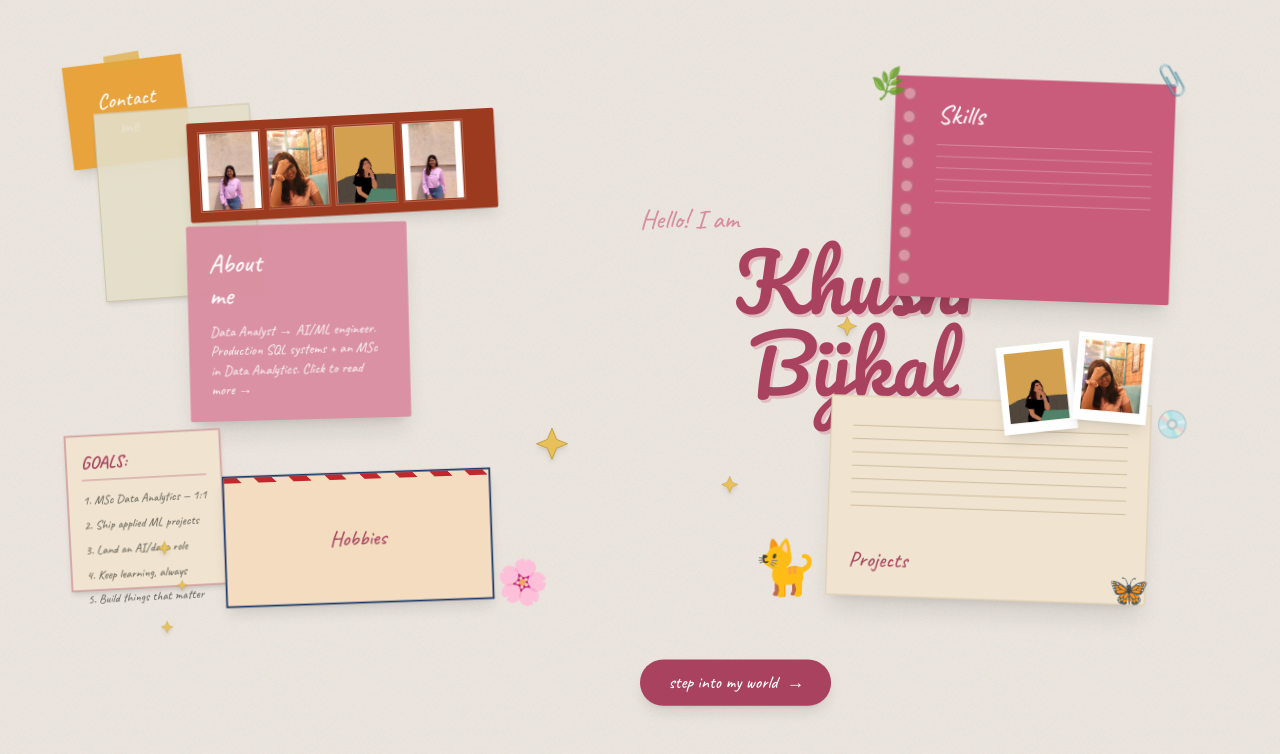
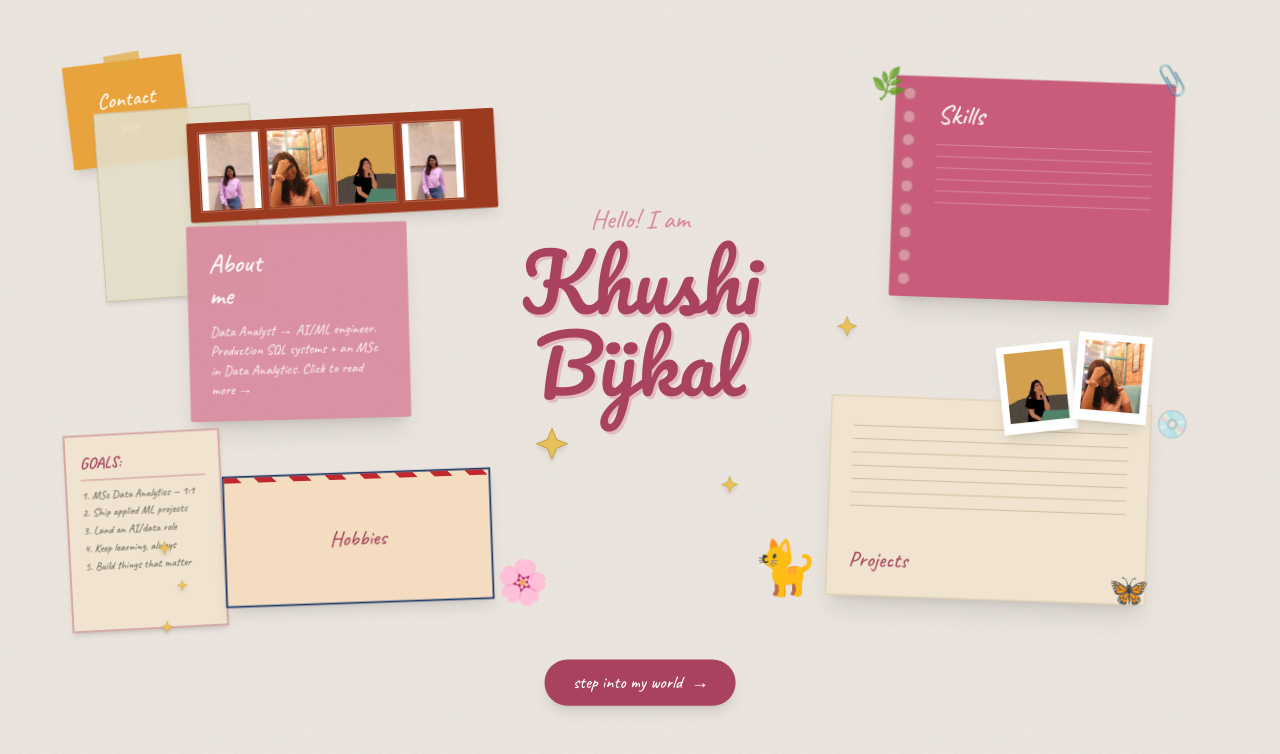
Before and after one commit to khu590/portfolio, a Next.js app: page / in a window 1280 px wide. Shown: the top 754 px of the page. Built offline with nearby package versions, Linux system fonts and the light colour scheme.

Commit message:
fix real centering bug and Goals card overflow

```diff
--- a/components/Landing.tsx
+++ b/components/Landing.tsx
@@ -134,11 +134,11 @@ function AboutCard() {
 
 function GoalsCard() {
   return (
-    <div className="bg-scrap-cream border-2 border-scrap-rosedark/40 shadow-md w-full h-full p-4">
-      <p className="font-hand text-xl text-scrap-rosedark font-bold border-b-2 border-scrap-rosedark/30 pb-1 mb-3">
+    <div className="bg-scrap-cream border-2 border-scrap-rosedark/40 shadow-md w-full h-full p-4 overflow-hidden">
+      <p className="font-hand text-lg text-scrap-rosedark font-bold border-b-2 border-scrap-rosedark/30 pb-1 mb-2">
         GOALS:
       </p>
-      <ul className="font-hand text-sm text-inksoft/80 space-y-2">
+      <ul className="font-hand text-[0.8rem] leading-tight text-inksoft/80 space-y-1">
         <li>1. MSc Data Analytics — 1:1</li>
         <li>2. Ship applied ML projects</li>
         <li>3. Land an AI/data role</li>
@@ -256,18 +256,24 @@ function DesktopBoard({ onEnter }: { onEnter: (id?: string) => void }) {
           transformOrigin: "center center",
         }}
       >
-        {/* ── Headline — centered on the canvas, bigger ── */}
+        {/* ── Headline — centered on the canvas, bigger ──
+             Centering uses a plain wrapper div so Framer Motion's own
+             animated transform (on the inner element) never overwrites
+             the Tailwind translate(-50%) needed for centering. */}
+        <div className="absolute top-[228px] left-1/2 -translate-x-1/2">
           <motion.p
-          className="absolute top-[228px] left-1/2 -translate-x-1/2 font-hand text-3xl text-scrap-pink whitespace-nowrap"
+            className="font-hand text-3xl text-scrap-pink whitespace-nowrap text-center"
             initial={{ opacity: 0, y: -10 }}
             animate={{ opacity: 1, y: 0 }}
             transition={{ delay: 0.2, duration: 0.5 }}
           >
             Hello! I am
           </motion.p>
+        </div>
 
+        <div className="absolute top-[270px] left-1/2 -translate-x-1/2 w-[480px]">
           <motion.h1
-          className="absolute top-[270px] left-1/2 -translate-x-1/2 w-[480px] font-script text-[5.5rem] leading-[1.05] text-scrap-rosedark text-center"
+            className="font-script text-[5.5rem] leading-[1.05] text-scrap-rosedark text-center"
             style={{ textShadow: "3px 4px 0px rgba(216,141,160,0.45)" }}
             initial={{ opacity: 0, scale: 0.9 }}
             animate={{ opacity: 1, scale: 1 }}
@@ -277,6 +283,7 @@ function DesktopBoard({ onEnter }: { onEnter: (id?: string) => void }) {
             <br />
             {profile.name.split(" ")[1]}
           </motion.h1>
+        </div>
 
         <Star className="top-[480px] left-[600px]" size={42} delay={0.6} />
         <Star className="top-[355px] left-[940px]" size={26} delay={0.7} />
@@ -335,7 +342,7 @@ function DesktopBoard({ onEnter }: { onEnter: (id?: string) => void }) {
 
         {/* Goals */}
         <ScrapCard
-          className="top-[486px] left-[76px] w-[176px] h-[176px]"
+          className="top-[486px] left-[76px] w-[176px] h-[222px]"
           rotate={-3}
           delay={0.25}
           onClick={() => onEnter("education")}
@@ -428,14 +435,15 @@ function DesktopBoard({ onEnter }: { onEnter: (id?: string) => void }) {
         </div>
 
         {/* Enter button — centered under the headline */}
+        <div className="absolute top-[742px] left-1/2 -translate-x-1/2">
           <motion.div
-          className="absolute top-[742px] left-1/2 -translate-x-1/2"
             initial={{ opacity: 0, y: 10 }}
             animate={{ opacity: 1, y: 0 }}
             transition={{ delay: 0.9, duration: 0.5 }}
           >
             <EnterButton onClick={() => onEnter()} />
           </motion.div>
+        </div>
       </div>
     </div>
   );
@@ -584,16 +592,17 @@ export default function Landing({
 }) {
   return (
     <motion.div
-      className="fixed inset-0 z-50 overflow-y-auto overflow-x-hidden bg-scrap-bg paper-texture"
+      className="fixed inset-0 z-50 bg-scrap-bg paper-texture"
       exit={{ opacity: 0, transition: { duration: 0.5, ease: "easeInOut" } }}
     >
       {/* Mobile: stacked journal layout, scrolls naturally */}
-      <div className="md:hidden">
+      <div className="md:hidden h-full overflow-y-auto overflow-x-hidden">
         <MobileBoard onEnter={onEnter} />
       </div>
 
-      {/* Desktop/laptop: fixed-aspect board, scaled to fit the viewport exactly */}
-      <div className="hidden md:block w-full h-full">
+      {/* Desktop/laptop: fixed-aspect board, scaled to fit the viewport exactly.
+          No scrolling here by design — the whole board always fits on one screen. */}
+      <div className="hidden md:block w-screen h-screen overflow-hidden">
         <DesktopBoard onEnter={onEnter} />
       </div>
     </motion.div>
```
Lines whose indentation alone changed are shown as unchanged.
